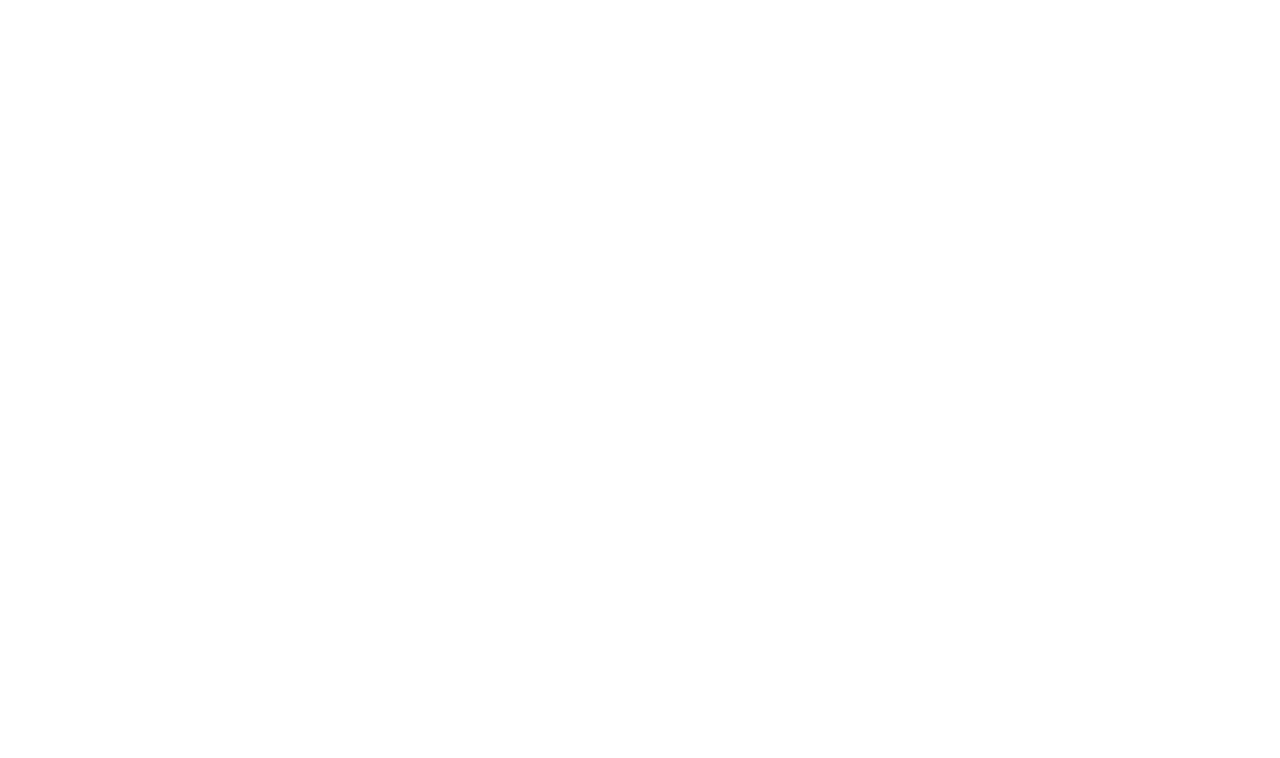
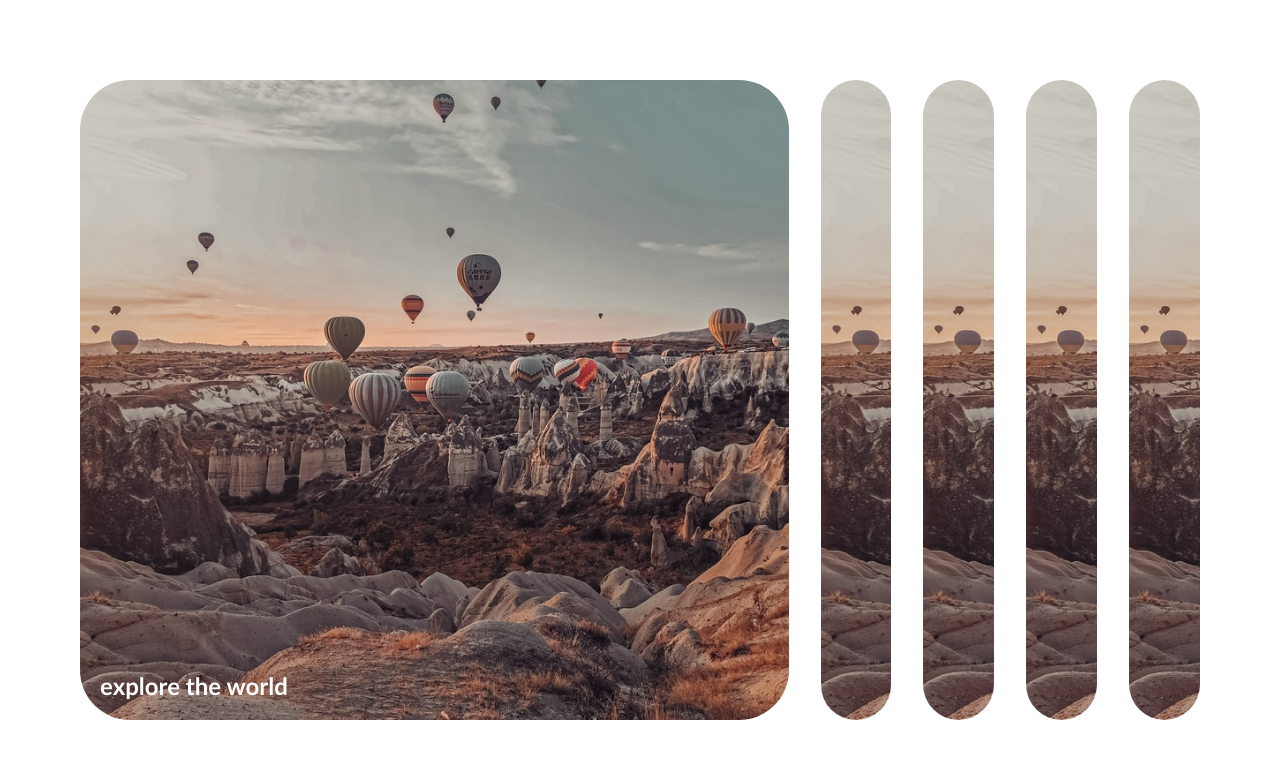
Before and after one commit to ahmadalnaib/50-project-js, a plain HTML site: page first/index.html in a window 1280 px wide. Drawn offline with Linux system fonts and the light colour scheme.

Commit message:
add js and css code easy

```diff
--- a/first/app.js
+++ b/first/app.js
@@ -0,0 +1,16 @@
+const panels=document.querySelectorAll('.panel');
+
+panels.forEach((panel)=>{
+panel.addEventListener('click',()=>{
+  removeActiveClasses()
+  panel.classList.add('active')
+})
+})
+
+
+function removeActiveClasses()
+{
+  panels.forEach((panel)=>{
+panel.classList.remove('active');
+  })
+}
--- a/first/index.html
+++ b/first/index.html
@@ -4,10 +4,27 @@
   <meta charset="UTF-8">
   <meta name="viewport" content="width=device-width, initial-scale=1.0">
   <link rel="stylesheet" href="style.css">
-  <title>First</title>
+  <title>expanding cards</title>
 </head>
 <body>
 
+  <div class="container">
+    <div class="panel active" >
+      <h3>explore the world</h3>
+    </div>
+    <div class="panel ">
+      <h3>explore the world</h3>
+    </div>
+    <div class="panel">
+      <h3>explore the world</h3>
+    </div>
+    <div class="panel">
+      <h3>explore the world</h3>
+    </div>
+    <div class="panel">
+      <h3>explore the world</h3>
+    </div>
+  </div>
 
 
   <script src="app.js"></script>
--- a/first/style.css
+++ b/first/style.css
@@ -0,0 +1,67 @@
+* {
+  padding: 0;
+  margin: 0;
+  box-sizing: border-box;
+}
+
+body {
+  font-family: 'Gill Sans', 'Gill Sans MT', Calibri, 'Trebuchet MS', sans-serif;
+  display: flex;
+  align-items: center;
+  justify-content: center;
+  height: 100vh;
+
+}
+
+.container {
+  display: flex;
+  width: 90vw;
+}
+
+.panel {
+  background-image: url('./img/p.jpg');
+  background-size:cover ;
+  position: center;
+  background-repeat: no-repeat;
+  height: 80vh;
+  border-radius: 50px;
+  color: #fff;
+  cursor: pointer;
+  flex: 0.5;
+  margin: 1rem;
+  position: relative;
+  transition: flex 0.7s ease-in;
+
+}
+
+
+
+h3 {
+  font-size: 24px;
+  position: absolute;
+  bottom: 20px;
+  left: 20px;
+  margin: 0;
+  opacity: 0;
+}
+
+.panel.active {
+flex:5;
+}
+
+
+.panel.active h3 {
+opacity: 1;
+transition: opacity 0.3s ease-in 0.4s;
+  }
+
+  @media(max-width:480px)
+  {
+    .container{
+      width: 100vw;
+    }
+
+    .panel:nth-of-type(3){
+     display: none;
+    }
+  }
```
Also changed, not shown: first/img/p.jpg (added), first/img/p1.jpg (added).
